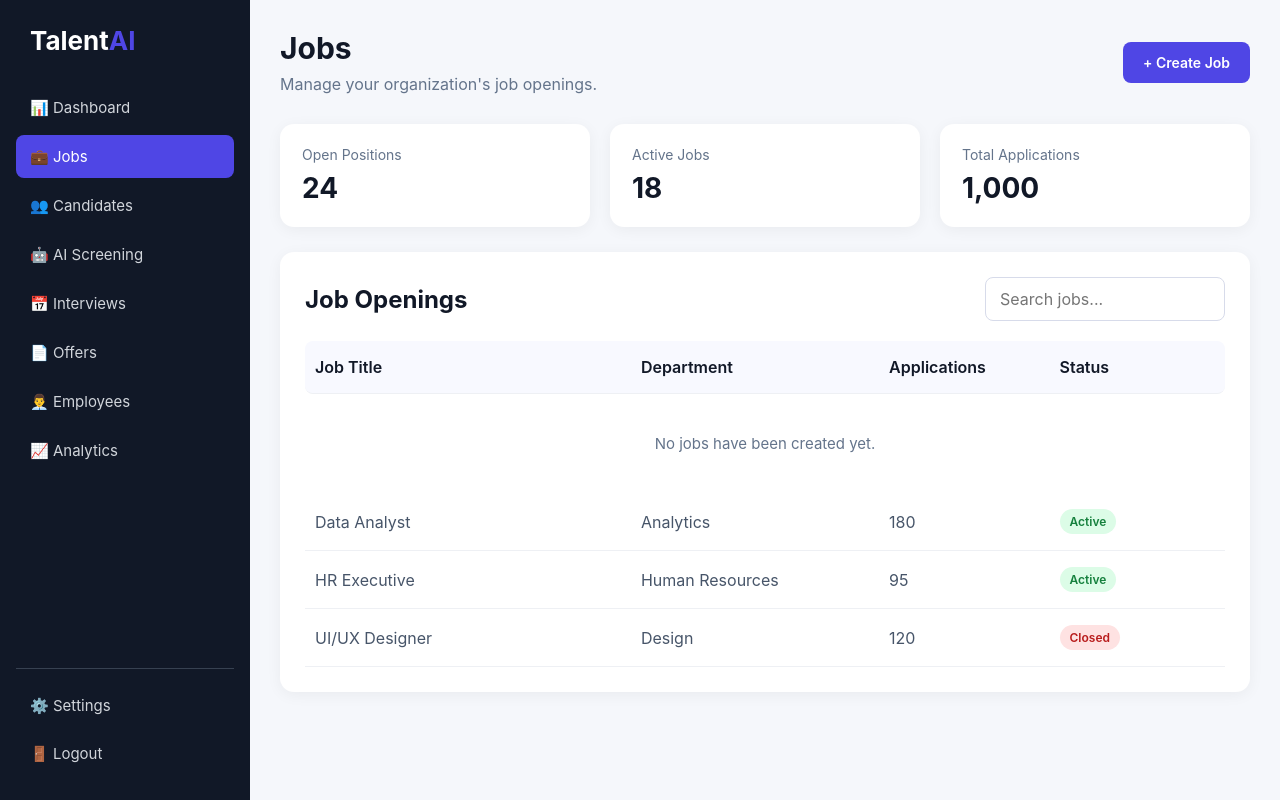
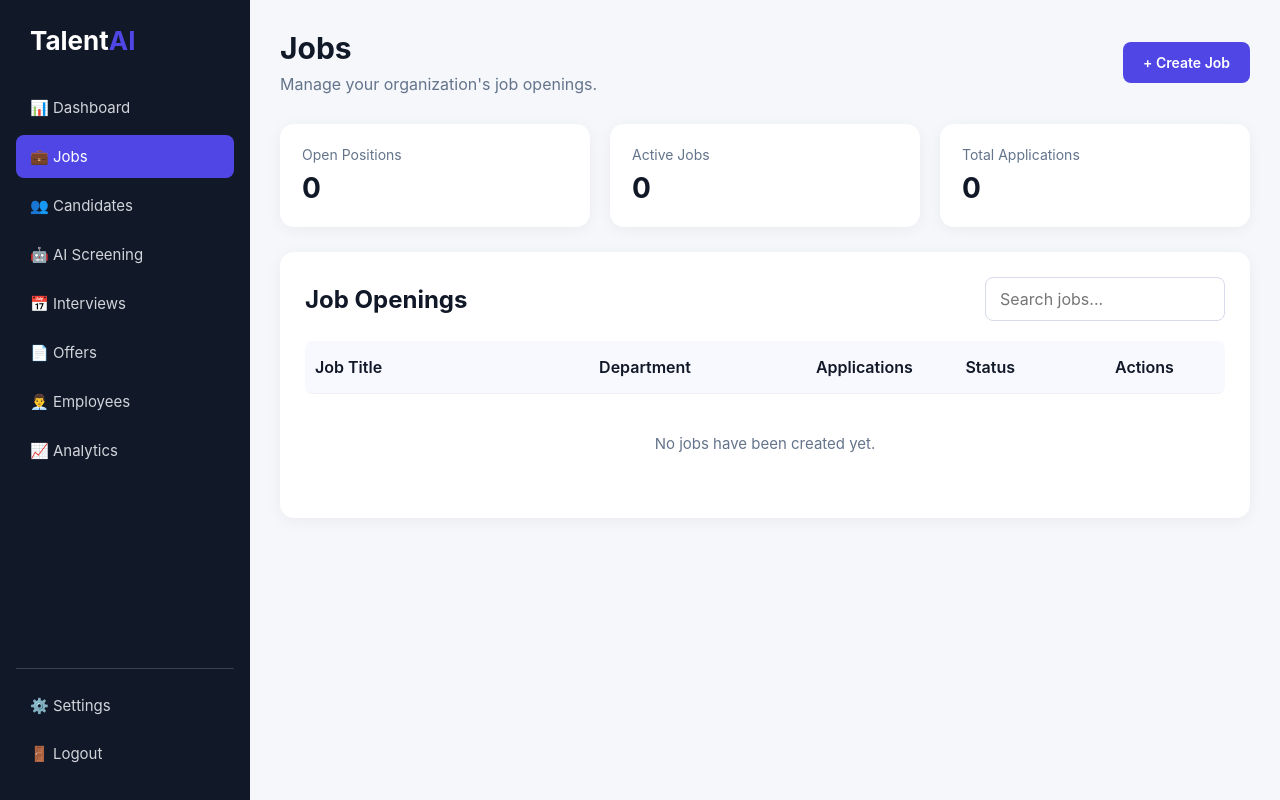
Before and after one commit to ACS-EMS/EMS-frontend, a React (Vite) app: page /hr/jobs in a window 1280 px wide. Built offline with nearby package versions, Linux system fonts and the light colour scheme.

Commit message:
second update

```diff
--- a/src/pages/hr/HRJobs.css
+++ b/src/pages/hr/HRJobs.css
@@ -76,7 +76,7 @@
 
 .job-row {
   display: grid;
-  grid-template-columns: 2fr 1.5fr 1fr 1fr;
+  grid-template-columns: 2fr 1.5fr 1fr 1fr 100px;
   gap: 15px;
   align-items: center;
   padding: 16px 10px;
@@ -131,3 +131,42 @@
   color: #64748b;
   font-size: 15px;
 }
+
+.close-job-button {
+  display: flex;
+  align-items: center;
+  justify-content: center;
+  gap: 6px;
+
+  width: fit-content;
+
+  padding: 7px 12px;
+
+  border: 1px solid #fecaca;
+  background: #fff1f2;
+  color: #dc2626;
+
+  border-radius: 7px;
+
+  font-size: 13px;
+  font-weight: 600;
+
+  cursor: pointer;
+
+  transition: 0.2s;
+}
+
+.close-job-button:hover {
+  background: #fee2e2;
+  border-color: #fca5a5;
+}
+
+.close-job-button svg {
+  flex-shrink: 0;
+}
+
+.position-closed {
+  color: #94a3b8;
+  font-size: 13px;
+  font-weight: 600;
+}
--- a/src/pages/hr/HRJobs.jsx
+++ b/src/pages/hr/HRJobs.jsx
@@ -1,151 +1,289 @@
 import React, { useEffect, useState } from "react";
+import { useNavigate } from "react-router-dom";
 import HRSidebar from "./HRSidebar";
 import "./HRJobs.css";
 
 function HRJobs() {
+  const navigate = useNavigate();
+
   const [jobs, setJobs] = useState([]);
+  const [searchTerm, setSearchTerm] = useState("");
+
+  // Load jobs from localStorage
   useEffect(() => {
     const savedJobs =
       JSON.parse(localStorage.getItem("hrJobs")) || [];
 
     setJobs(savedJobs);
   }, []);
+
+  // Close an active job
+  const handleCloseJob = (jobId) => {
+    const updatedJobs = jobs.map((job) =>
+      job.id === jobId
+        ? { ...job, status: "Closed" }
+        : job
+    );
+
+    setJobs(updatedJobs);
+
+    localStorage.setItem(
+      "hrJobs",
+      JSON.stringify(updatedJobs)
+    );
+  };
+
+  // Activate a closed job
+  const handleActivateJob = (jobId) => {
+    const updatedJobs = jobs.map((job) =>
+      job.id === jobId
+        ? { ...job, status: "Active" }
+        : job
+    );
+
+    setJobs(updatedJobs);
+
+    localStorage.setItem(
+      "hrJobs",
+      JSON.stringify(updatedJobs)
+    );
+  };
+
+  // Search jobs
+  const filteredJobs = jobs.filter((job) =>
+    job.title
+      ?.toLowerCase()
+      .includes(searchTerm.toLowerCase())
+  );
+
+  // Count active jobs
+  const activeJobs = jobs.filter(
+    (job) => job.status === "Active"
+  ).length;
+
   return (
     <div className="hr-dashboard">
 
+      {/* Sidebar */}
       <HRSidebar />
 
+      {/* Main Content */}
       <main className="hr-main">
 
+        {/* ================= HEADER ================= */}
+
         <header className="hr-header">
+
           <div>
             <h1>Jobs</h1>
-            <p>Manage your organization's job openings.</p>
+
+            <p>
+              Manage your organization's job openings.
+            </p>
           </div>
 
-          <button className="create-job-button">
+          <button
+            className="create-job-button"
+            onClick={() => navigate("/hr/jobs/create")}
+          >
             + Create Job
           </button>
+
         </header>
+
+
+        {/* ================= STATS ================= */}
 
         <section className="jobs-stats">
 
           <div className="job-stat-card">
             <span>Open Positions</span>
-            <strong>24</strong>
+            <strong>{activeJobs}</strong>
           </div>
 
           <div className="job-stat-card">
             <span>Active Jobs</span>
-            <strong>18</strong>
+            <strong>{activeJobs}</strong>
           </div>
 
           <div className="job-stat-card">
             <span>Total Applications</span>
-            <strong>1,000</strong>
+            <strong>
+              {jobs.reduce(
+                (total, job) =>
+                  total + (Number(job.applications) || 0),
+                0
+              )}
+            </strong>
           </div>
 
         </section>
 
+
+        {/* ================= JOBS PANEL ================= */}
+
         <section className="jobs-panel">
 
           <div className="jobs-panel-header">
+
             <h2>Job Openings</h2>
 
             <input
               type="text"
               placeholder="Search jobs..."
+              value={searchTerm}
+              onChange={(e) =>
+                setSearchTerm(e.target.value)
+              }
             />
+
           </div>
+
+
+          {/* ================= JOB TABLE ================= */}
 
           <div className="job-table">
 
+            {/* Table Header */}
+
             <div className="job-row job-heading">
+
               <span>Job Title</span>
+
               <span>Department</span>
+
               <span>Applications</span>
+
               <span>Status</span>
+
+              <span>Actions</span>
+
             </div>
 
-            {jobs.length === 0 ? (
+
+            {/* ================= JOB LIST ================= */}
+
+            {filteredJobs.length === 0 ? (
+
               <div className="no-jobs">
                 No jobs have been created yet.
               </div>
+
             ) : (
-  jobs.map((job) => (
-    <div className="job-row" key={job.id}>
 
-      <span>{job.title}</span>
+              filteredJobs.map((job) => (
 
-      <span>{job.department}</span>
+                <div
+                  className="job-row"
+                  key={job.id}
+                >
 
-      <span>{job.applications}</span>
+                  {/* Job Title */}
+
+                  <span>
+                    {job.title}
+                  </span>
+
+
+                  {/* Department */}
+
+                  <span>
+                    {job.department}
+                  </span>
+
+
+                  {/* Applications */}
+
+                  <span>
+                    {job.applications || 0}
+                  </span>
+
+
+                  {/* Status */}
 
                   <span
                     className={`job-status ${
-          job.status.toLowerCase()
+                      job.status?.toLowerCase()
                     }`}
                   >
                     {job.status}
                   </span>
 
-    </div>
-  ))
+
+                  {/* ================= ACTION ================= */}
+
+                  <span className="job-actions">
+
+                    {job.status === "Active" ? (
+
+                      <button
+                        type="button"
+                        className="close-job-button"
+                        onClick={() =>
+                          handleCloseJob(job.id)
+                        }
+                        title="Close Position"
+                      >
+
+                        <svg
+                          width="18"
+                          height="18"
+                          viewBox="0 0 24 24"
+                          fill="none"
+                          stroke="currentColor"
+                          strokeWidth="2"
+                          strokeLinecap="round"
+                          strokeLinejoin="round"
+                        >
+                          <path d="M18 6L6 18" />
+                          <path d="M6 6L18 18" />
+                        </svg>
+
+                        <span>
+                          Close
+                        </span>
+
+                      </button>
+
+                    ) : (
+
+                      <button
+                        type="button"
+                        className="activate-job-button"
+                        onClick={() =>
+                          handleActivateJob(job.id)
+                        }
+                        title="Activate Position"
+                      >
+
+                        <svg
+                          width="18"
+                          height="18"
+                          viewBox="0 0 24 24"
+                          fill="none"
+                          stroke="currentColor"
+                          strokeWidth="2"
+                          strokeLinecap="round"
+                          strokeLinejoin="round"
+                        >
+                          <path d="M5 12l5 5L20 7" />
+                        </svg>
+
+                        <span>
+                          Activate
+                        </span>
+
+                      </button>
+
                     )}
 
-            <div className="job-row">
-              <span>
-                Data Analyst
                   </span>
 
-              <span>
-                Analytics
-              </span>
-
-              <span>
-                180
-              </span>
-
-              <span className="job-status active">
-                Active
-              </span>
                 </div>
 
-            <div className="job-row">
-              <span>
-                HR Executive
-              </span>
+              ))
 
-              <span>
-                Human Resources
-              </span>
-
-              <span>
-                95
-              </span>
-
-              <span className="job-status active">
-                Active
-              </span>
-            </div>
-
-            <div className="job-row">
-              <span>
-                UI/UX Designer
-              </span>
-
-              <span>
-                Design
-              </span>
-
-              <span>
-                120
-              </span>
-
-              <span className="job-status closed">
-                Closed
-              </span>
-            </div>
+            )}
 
           </div>
 
```
Lines whose indentation alone changed are shown as unchanged.
